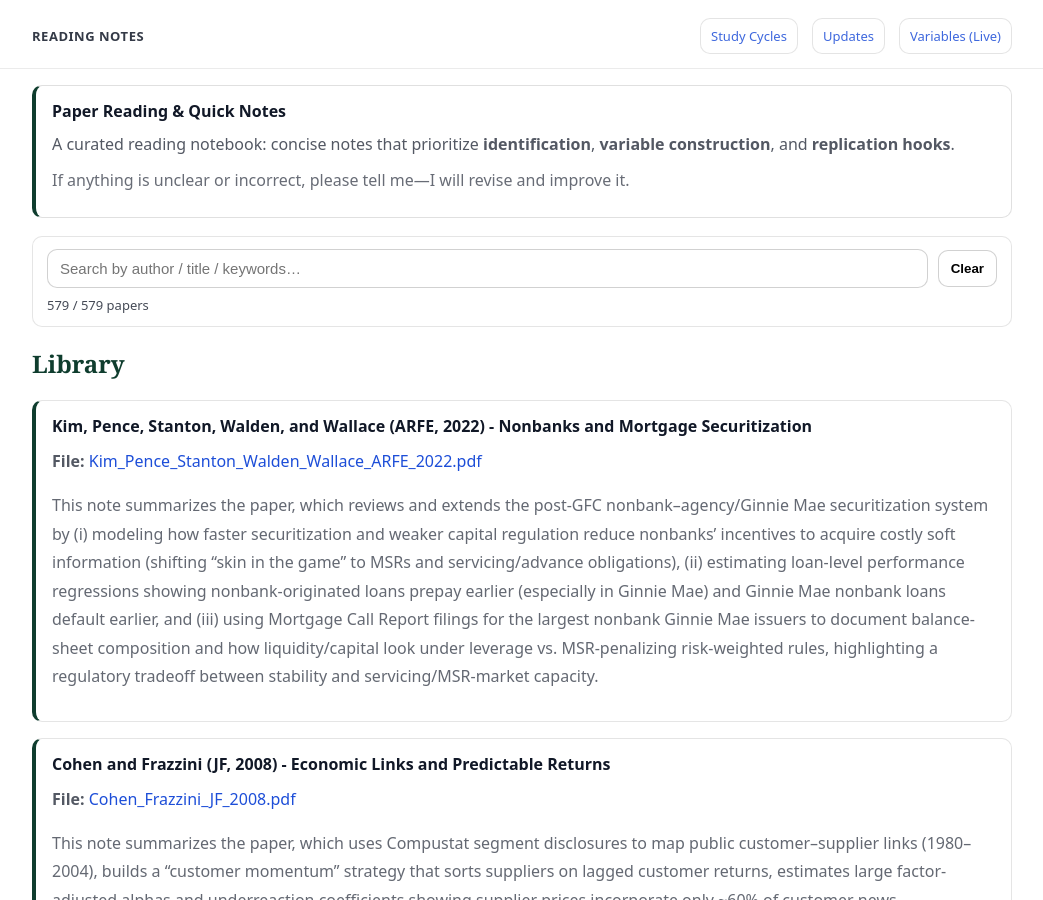
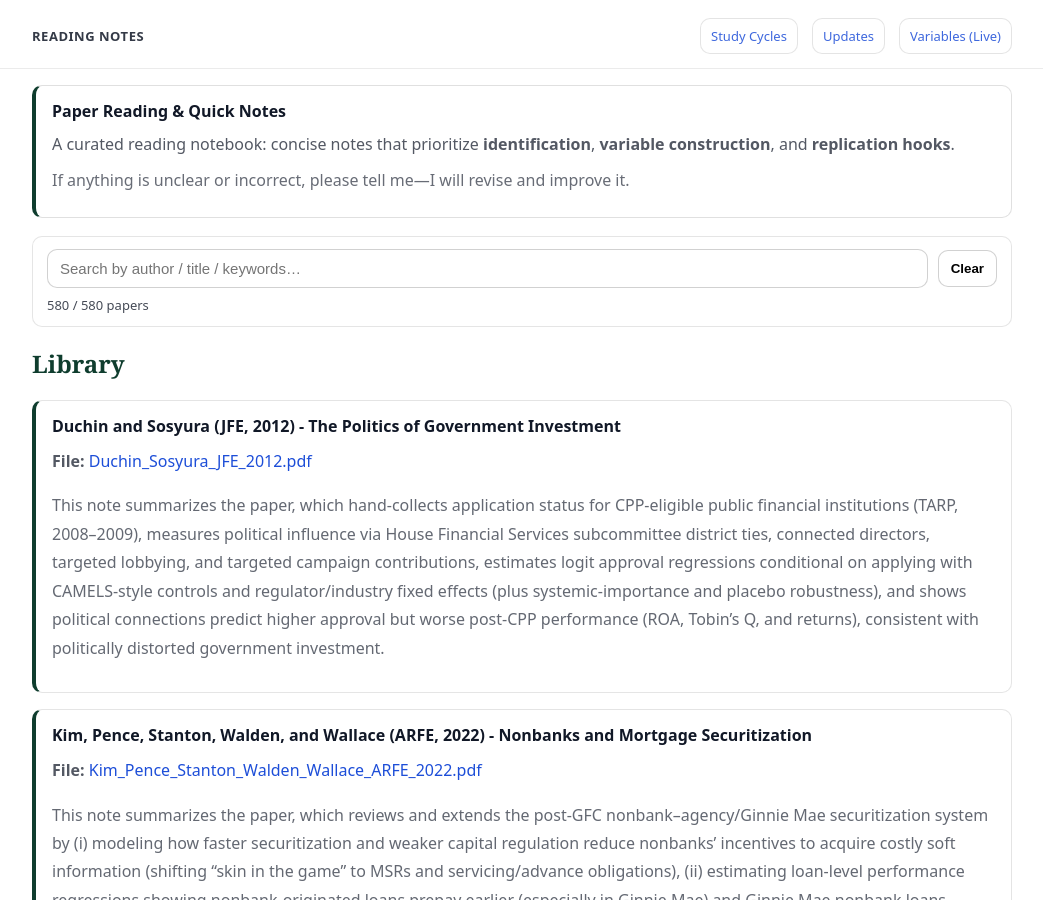
Before and after one commit to yaxinzn/study-archive, a Jekyll site: the page built from reading/index.md, in a window 1280 px wide and 900 px high. Shown: the whole window, without its empty margins (118-1161 px from the left). Built offline with Jekyll 4.4.1, drawn with Linux system fonts in a browser that asks for light colours.

Commit message:
Reading: add/update Duchin_Sosyura_JFE_2012.pdf

```diff
--- a/_data/reading.yml
+++ b/_data/reading.yml
@@ -1,3 +1,7 @@
+- title: "Duchin and Sosyura (JFE, 2012) - The Politics of Government Investment"
+  file: "Duchin_Sosyura_JFE_2012.pdf"
+  desc: "This note summarizes the paper, which hand-collects application status for CPP-eligible public financial institutions (TARP, 2008–2009), measures political influence via House Financial Services subcommittee district ties, connected directors, targeted lobbying, and targeted campaign contributions, estimates logit approval regressions conditional on applying with CAMELS-style controls and regulator/industry fixed effects (plus systemic-importance and placebo robustness), and shows political connections predict higher approval but worse post-CPP performance (ROA, Tobin’s Q, and returns), consistent with politically distorted government investment."
+
 - title: "Kim, Pence, Stanton, Walden, and Wallace (ARFE, 2022) - Nonbanks and Mortgage Securitization"
   file: "Kim_Pence_Stanton_Walden_Wallace_ARFE_2022.pdf"
   desc: "This note summarizes the paper, which reviews and extends the post-GFC nonbank–agency/Ginnie Mae securitization system by (i) modeling how faster securitization and weaker capital regulation reduce nonbanks’ incentives to acquire costly soft information (shifting “skin in the game” to MSRs and servicing/advance obligations), (ii) estimating loan-level performance regressions showing nonbank-originated loans prepay earlier (especially in Ginnie Mae) and Ginnie Mae nonbank loans default earlier, and (iii) using Mortgage Call Report filings for the largest nonbank Ginnie Mae issuers to document balance-sheet composition and how liquidity/capital look under leverage vs. MSR-penalizing risk-weighted rules, highlighting a regulatory tradeoff between stability and servicing/MSR-market capacity."
```
Also changed, not shown: 1 other file.
